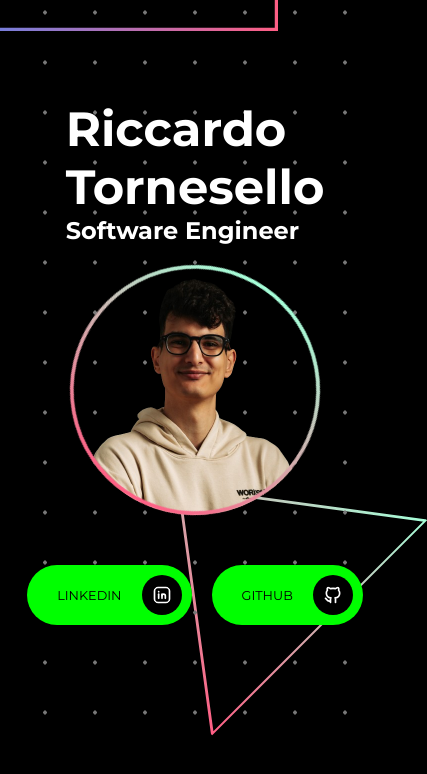
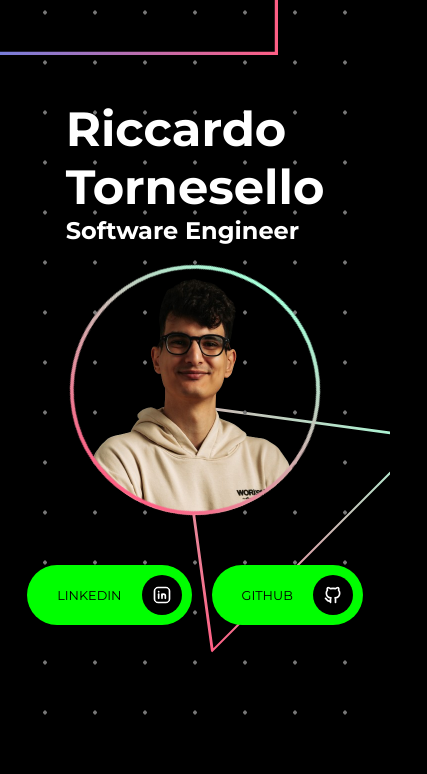
Before and after one commit to riccardotornesello/riccardotornesello.it, a Next.js app: page / in a window 390 px wide. Shown: the top 774 px of the page, 427 px wide, since content can reach past the window. Built offline with nearby package versions, Linux system fonts and the light colour scheme.

Commit message:
fix shapes responsiveness

```diff
--- a/components/Header/styles.module.css
+++ b/components/Header/styles.module.css
@@ -1,4 +1,5 @@
 .header {
+  position: relative;
   width: 100%;
   max-width: 1400px;
 
@@ -57,7 +58,7 @@
   height: 400px;
 
   @media (min-width: 992px) {
-    top: -10%;
+    top: -20%;
   }
 }
 
@@ -73,7 +74,7 @@
   height: 400px;
 
   @media (min-width: 992px) {
-    top: 50%;
+    top: 70%;
   }
 }
 
```
